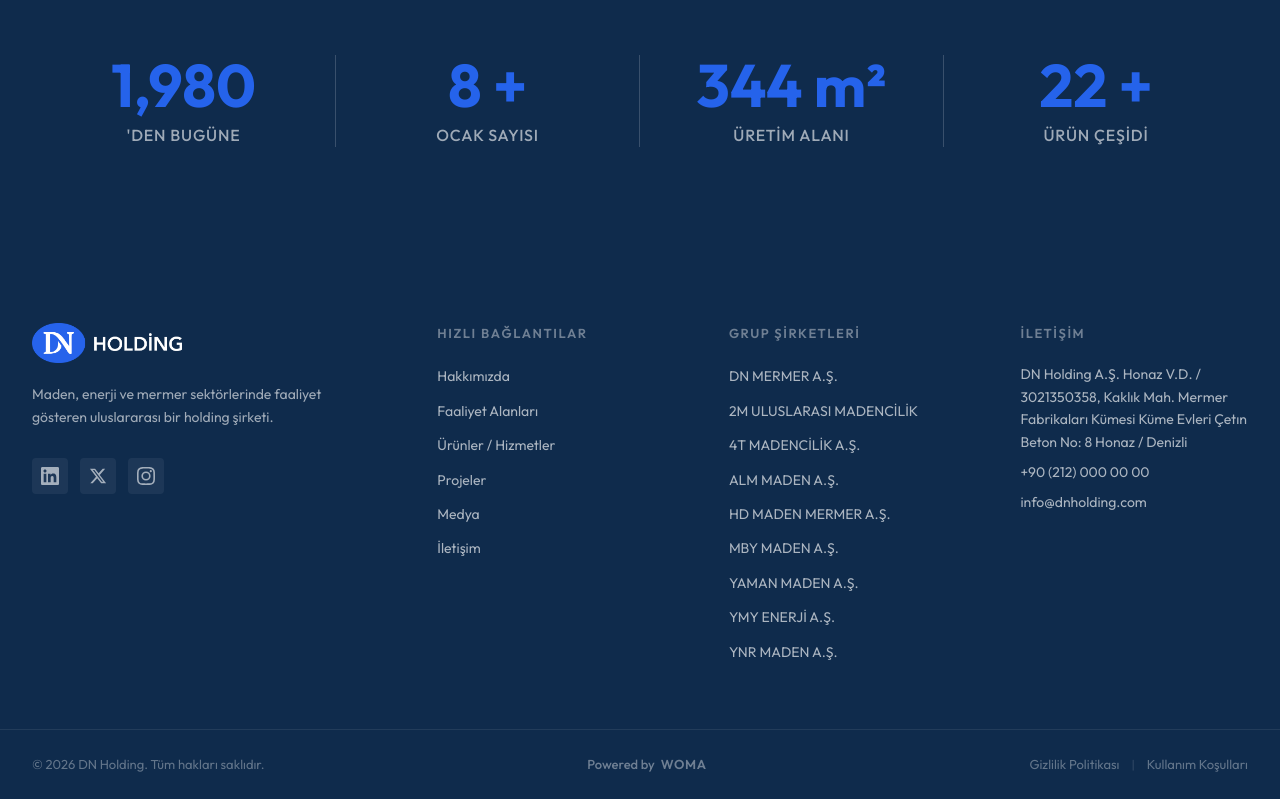
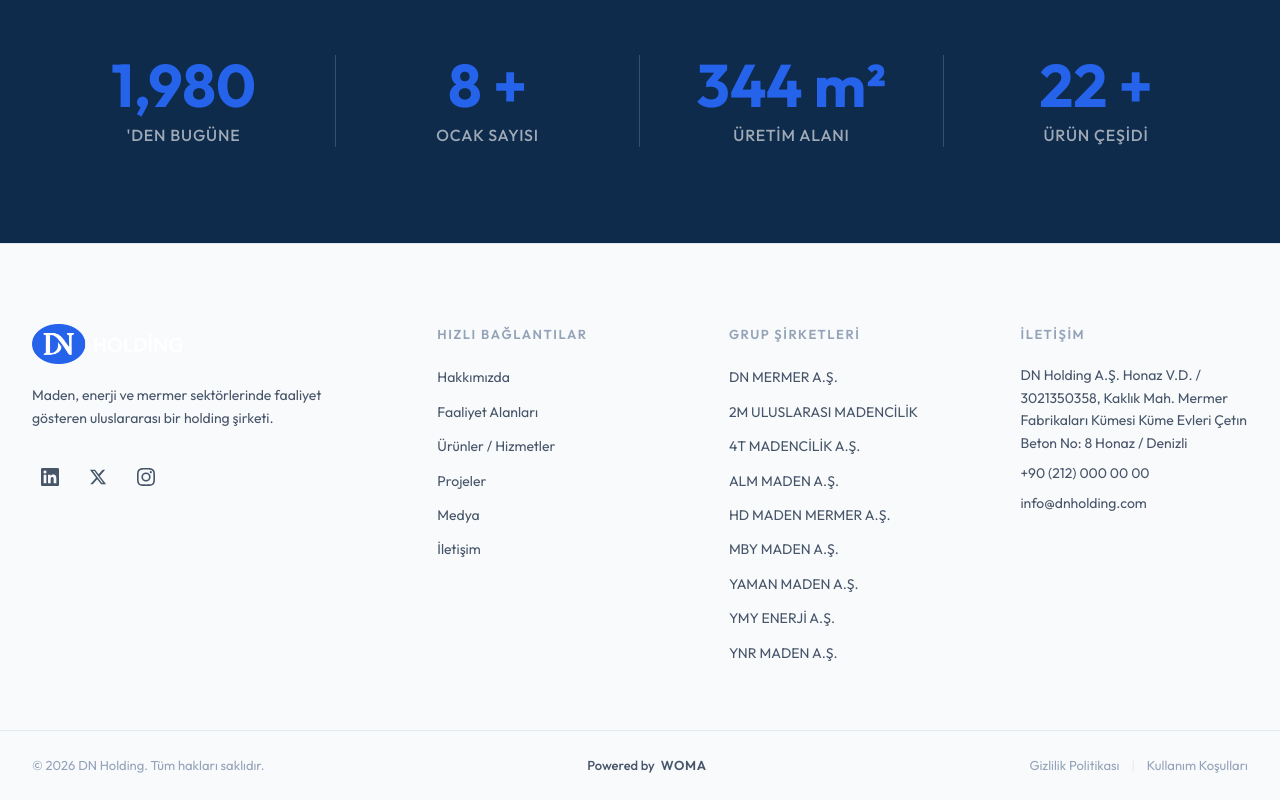
Before and after one commit to hidirektor/dnholding-landing, a Next.js app: page /about in a window 1280 px wide. Shown: the part 3598-4398 px from the top of the page. Built offline with nearby package versions, Linux system fonts and the light colour scheme; no server answers.

Commit message:
General UI Update
Signed-off-by: hidirektor <hidirektor@gmail.com>

```diff
--- a/src/components/layout/Footer.module.css
+++ b/src/components/layout/Footer.module.css
@@ -1,7 +1,14 @@
 .footer {
+  background-color: var(--color-surface-dark);
+  color: var(--color-text-secondary);
+  border-top: 1px solid var(--color-border);
+  padding-top: 5rem;
+}
+
+:global(.dark) .footer {
   background-color: var(--color-primary);
   color: rgba(255, 255, 255, 0.8);
-  padding-top: 5rem;
+  border-top: none;
 }
 
 .grid {
@@ -43,6 +50,10 @@
   object-fit: contain;
 }
 
+:global(.dark) .logoImage {
+  filter: brightness(0) invert(1);
+}
+
 .logoIcon {
   display: flex;
   align-items: center;
@@ -64,14 +75,22 @@
   font-size: 0.8125rem;
   letter-spacing: 0.2em;
   text-transform: uppercase;
+  color: var(--color-text);
+}
+
+:global(.dark) .logoText {
   color: white;
 }
 
 .aboutText {
   font-size: 0.875rem;
   line-height: 1.7;
+  color: var(--color-text-secondary);
+  max-width: 320px;
+}
+
+:global(.dark) .aboutText {
   color: rgba(255, 255, 255, 0.6);
-  max-width: 320px;
 }
 
 /* Social Links */
@@ -88,12 +107,17 @@
   width: 36px;
   height: 36px;
   border-radius: var(--radius-md);
-  background: rgba(255, 255, 255, 0.06);
-  color: rgba(255, 255, 255, 0.6);
+  background: var(--color-surface-darker);
+  color: var(--color-text-secondary);
   transition:
     background-color var(--duration-fast) var(--ease-smooth),
     color var(--duration-fast) var(--ease-smooth),
     transform var(--duration-fast) var(--ease-premium);
+}
+
+:global(.dark) .socialLink {
+  background: rgba(255, 255, 255, 0.06);
+  color: rgba(255, 255, 255, 0.6);
 }
 
 .socialLink:hover {
@@ -114,8 +138,12 @@
   font-weight: 600;
   text-transform: uppercase;
   letter-spacing: 0.12em;
+  color: var(--color-text-light);
+  margin: 0;
+}
+
+:global(.dark) .colTitle {
   color: rgba(255, 255, 255, 0.4);
-  margin: 0;
 }
 
 .linksList {
@@ -129,11 +157,15 @@
 
 .footerLink {
   font-size: 0.875rem;
-  color: rgba(255, 255, 255, 0.65);
+  color: var(--color-text-secondary);
   text-decoration: none;
   transition: color var(--duration-fast);
   padding: 0.125rem 0;
   display: inline-block;
+}
+
+:global(.dark) .footerLink {
+  color: rgba(255, 255, 255, 0.65);
 }
 
 .footerLink:hover {
@@ -147,13 +179,17 @@
   flex-direction: column;
   gap: 0.5rem;
   font-size: 0.875rem;
-  color: rgba(255, 255, 255, 0.65);
+  color: var(--color-text-secondary);
 }
 
 .contactInfo a {
-  color: rgba(255, 255, 255, 0.65);
+  color: var(--color-text-secondary);
   text-decoration: none;
   transition: color var(--duration-fast);
+}
+
+:global(.dark) .contactInfo, :global(.dark) .contactInfo a {
+  color: rgba(255, 255, 255, 0.65);
 }
 
 .contactInfo a:hover {
@@ -163,8 +199,12 @@
 /* Bottom Bar */
 .bottomBar {
   margin-top: 4rem;
+  border-top: 1px solid var(--color-border);
+  padding: 1.5rem 0;
+}
+
+:global(.dark) .bottomBar {
   border-top: 1px solid rgba(255, 255, 255, 0.08);
-  padding: 1.5rem 0;
 }
 
 .bottomContent {
@@ -185,8 +225,12 @@
 
 .copyright {
   font-size: 0.8125rem;
+  color: var(--color-text-light);
+  margin: 0;
+}
+
+:global(.dark) .copyright {
   color: rgba(255, 255, 255, 0.35);
-  margin: 0;
 }
 
 .legalLinks {
@@ -197,30 +241,46 @@
 
 .legalLink {
   font-size: 0.8125rem;
-  color: rgba(255, 255, 255, 0.35);
+  color: var(--color-text-light);
   text-decoration: none;
   transition: color var(--duration-fast);
 }
 
+:global(.dark) .legalLink {
+  color: rgba(255, 255, 255, 0.35);
+}
+
 .legalLink:hover {
+  color: var(--color-text);
+}
+
+:global(.dark) .legalLink:hover {
   color: rgba(255, 255, 255, 0.6);
 }
 
 .legalDivider {
+  color: var(--color-border);
+  font-size: 0.75rem;
+}
+
+:global(.dark) .legalDivider {
   color: rgba(255, 255, 255, 0.15);
-  font-size: 0.75rem;
 }
 
 /* Powered By Woma */
 .poweredBy {
   font-size: 0.8125rem;
-  color: rgba(255, 255, 255, 0.4);
+  color: var(--color-text-secondary);
   text-decoration: none;
   transition: opacity var(--duration-fast);
   display: flex;
   align-items: center;
   gap: 0.375rem;
   font-weight: 500;
+}
+
+:global(.dark) .poweredBy {
+  color: rgba(255, 255, 255, 0.4);
 }
 
 .poweredBy:hover {
--- a/src/components/ui/CompanyTabs.tsx
+++ b/src/components/ui/CompanyTabs.tsx
@@ -56,7 +56,12 @@
           return (
             <button
               key={sector}
-              onClick={() => setActiveSector(sector)}
+              type="button"
+              onClickCapture={(e) => {
+                e.preventDefault();
+                e.stopPropagation();
+                setActiveSector(sector);
+              }}
               className={cn(
                 "relative z-10 cursor-pointer flex items-center gap-3 px-6 py-4 rounded-xl border transition-all duration-300 font-semibold text-sm",
                 isActive
@@ -65,14 +70,14 @@
               )}
             >
               <span className={cn(
-                "p-2 rounded-lg flex items-center justify-center transition-colors duration-300",
+                "p-2 rounded-lg flex items-center justify-center transition-colors duration-300 pointer-events-none",
                 isActive ? "bg-accent text-white" : "bg-black/10 dark:bg-white/10 text-black/50 dark:text-white/50"
               )}>
                 <div className="w-5 h-5 flex items-center justify-center [&>svg]:w-full [&>svg]:h-full">
                   {getSectorIcon(sector)}
                 </div>
               </span>
-              {sector}
+              <span className="pointer-events-none">{sector}</span>
             </button>
           );
         })}
```
